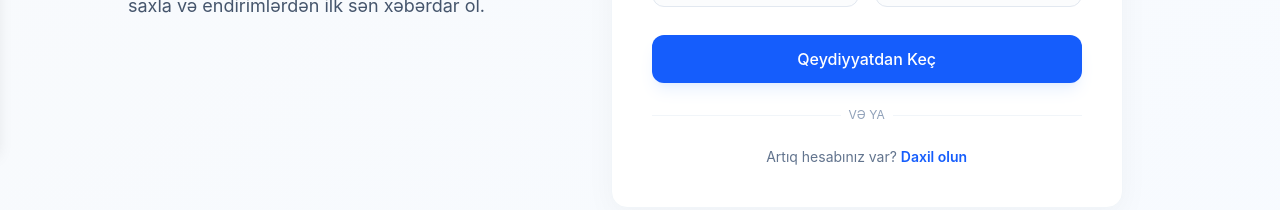
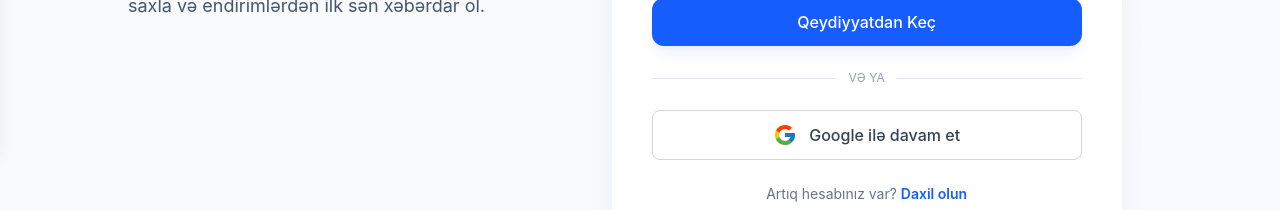
Before and after one commit to Asildar-Hajiyev/DivSuperfon, a React (Vite) app: page /register in a window 1280 px wide. Shown: the part 651-861 px from the top of the page. Built offline with nearby package versions, Linux system fonts and the light colour scheme; no server answers.

Commit message:
add google ile giris ve qeydiyyat

```diff
--- a/src/pages/Login.jsx
+++ b/src/pages/Login.jsx
@@ -1,12 +1,27 @@
 import { Link, useNavigate } from "react-router-dom";
 import LoginRegisterLeft from "../components/LoginRegisterLeft";
 import { useEffect, useState } from "react";
-import { signInWithEmailAndPassword } from "firebase/auth";
+import { GoogleAuthProvider, signInWithEmailAndPassword, signInWithPopup } from "firebase/auth";
 import { auth } from "../firebase/Firebase";
 import { toast } from "react-toastify";
 
+import { FcGoogle } from "react-icons/fc";
+
+const provider = new GoogleAuthProvider()
 function Login() {
 
+ async function googleWithLogin(){
+    try {
+    const response = await signInWithPopup(auth,provider)
+    toast.success("Giriş Uğurludur")
+    const user = response.user
+    if(user){
+      navigate("/profil")
+    }
+    } catch (error) {
+      toast.error(error.message)
+    }
+  }
 
     useEffect(() => {
       window.scrollTo(0, 0);
@@ -90,13 +105,24 @@ function Login() {
             </button>
           </form>
 
-          <div className="relative my-6">
-            <div className="absolute inset-0 flex items-center">
-              <div className="w-full border-t border-slate-100"></div>
+         <div className="my-6">
+            <div className="relative">
+              <div className="absolute inset-0 flex items-center">
+                <div className="w-full border-t border-slate-200"></div>
+              </div>
+
+              <div className="relative flex justify-center text-xs uppercase">
+                <span className="bg-white px-3 text-slate-400">və ya</span>
+              </div>
             </div>
-            <div className="relative flex justify-center text-xs uppercase">
-              <span className="bg-white px-2 text-slate-400">və ya</span>
-            </div>
+
+            {/* Google Button */}
+            <button onClick={googleWithLogin}  className="mt-6 w-full flex items-center justify-center gap-3 border border-gray-300 rounded-lg py-3 hover:bg-gray-50 transition cursor-pointer">
+              <FcGoogle className="text-2xl" />
+              <span className="font-medium text-gray-700">
+                Google ilə davam et
+              </span>
+            </button>
           </div>
 
           <p className="text-center text-sm text-slate-500">
--- a/src/pages/Register.jsx
+++ b/src/pages/Register.jsx
@@ -1,44 +1,62 @@
-import { Link } from "react-router-dom";
+import { Link, useNavigate } from "react-router-dom";
 import LoginRegisterLeft from "../components/LoginRegisterLeft";
 import { useFormik } from "formik";
 import { RegisterFormSchemas } from "../schemas/RegisterFormSchemas";
-import { createUserWithEmailAndPassword } from "firebase/auth";
+import { createUserWithEmailAndPassword, GoogleAuthProvider, signInWithPopup } from "firebase/auth";
 import { toast } from "react-toastify";
 import { auth } from "../firebase/Firebase";
 import { useEffect } from "react";
+import { FcGoogle } from "react-icons/fc";
 
+const provider = new GoogleAuthProvider()
 
 function Register() {
 
+  const   navigate = useNavigate()
+ async function googleWithLogin(){
+    try {
+    const response = await signInWithPopup(auth,provider)
+    toast.success("Ugurla qeydiyyat tamamlandi")
+    const user = response.user
+    if(user){
+      navigate("/profil")
+    }
+    } catch (error) {
+      toast.error(error.message)
+    }
+  }
 
   useEffect(() => {
     window.scrollTo(0, 0);
   }, []);
 
-   const {values ,errors ,handleSubmit, handleChange } = useFormik({
+  const { values, errors, handleSubmit, handleChange } = useFormik({
     initialValues: {
-       email: '',
-       name : '',
-       password : '' ,
-       confirmPassword : '',
+      email: "",
+      name: "",
+      password: "",
+      confirmPassword: "",
     },
-     validationSchema : RegisterFormSchemas,
+    validationSchema: RegisterFormSchemas,
     onSubmit: register,
-
   });
 
-  async function register (values){
+  async function register(values) {
     try {
-
-  const response = await createUserWithEmailAndPassword(auth, values.email, values.password)
-  const user = response.user
-  if(user){
-    toast.success("Qeydiyyat tamamlandi")
-
+      const response = await createUserWithEmailAndPassword(
+        auth,
+        values.email,
+        values.password,
+      );
+      const user = response.user;
+      if (user) {
+        toast.success("Qeydiyyat tamamlandi");
       }
     } catch (error) {
       if (error.code === "auth/email-already-in-use") {
-      toast.error("Bu email artıq qeydiyyatdan keçib. Zəhmət olmasa daxil olun.");
+        toast.error(
+          "Bu email artıq qeydiyyatdan keçib. Zəhmət olmasa daxil olun.",
+        );
       } else if (error.code === "auth/weak-password") {
         toast.error("Şifrə çox zəifdir.");
       } else if (error.code === "auth/invalid-email") {
@@ -52,9 +70,8 @@ function Register() {
   return (
     <div className="min-h-screen bg-gradient-to-br from-slate-50 to-blue-50/50 flex items-center justify-center px-4 py-12 md:px-6">
       <div className="max-w-5xl w-full grid md:grid-cols-12 gap-8 lg:gap-16 items-center">
-
         {/* sol hisse */}
-        <LoginRegisterLeft/>
+        <LoginRegisterLeft />
 
         {/* Right Side - Form */}
         <div className="md:col-span-7 bg-white rounded-2xl shadow-[0_8px_30px_rgb(0,0,0,0.04)] border border-slate-100 p-6 sm:p-10 max-w-lg w-full mx-auto">
@@ -65,14 +82,16 @@ function Register() {
             <p className="text-slate-500 text-sm mt-1">
               Məlumatlarınızı daxil edərək qeydiyyatdan keçin
             </p>
-
           </div>
 
           {/* =========================== */}
 
-          <form className="space-y-5" onSubmit={handleSubmit} >
+          <form className="space-y-5" onSubmit={handleSubmit}>
             <div className="flex flex-col gap-1.5">
-              <label htmlFor="name" className="text-sm font-semibold text-slate-700">
+              <label
+                htmlFor="name"
+                className="text-sm font-semibold text-slate-700"
+              >
                 Tam Adınız
               </label>
               <input
@@ -81,14 +100,16 @@ function Register() {
                 placeholder="exp: white john"
                 value={values.name}
                 onChange={handleChange}
-
                 className="w-full border border-slate-200 rounded-xl p-3 text-sm outline-none transition-all duration-200 focus:border-blue-500 focus:ring-4 focus:ring-blue-500/10 placeholder:text-slate-400 bg-slate-50/50 focus:bg-white"
               />
               {errors.name && <p className="text-red-500">{errors.name}</p>}
             </div>
 
             <div className="flex flex-col gap-1.5">
-              <label htmlFor="email" className="text-sm font-semibold text-slate-700">
+              <label
+                htmlFor="email"
+                className="text-sm font-semibold text-slate-700"
+              >
                 E-poçt
               </label>
               <input
@@ -104,7 +125,10 @@ function Register() {
 
             <div className="grid grid-cols-1 sm:grid-cols-2 gap-4">
               <div className="flex flex-col gap-1.5">
-                <label htmlFor="password" className="text-sm font-semibold text-slate-700">
+                <label
+                  htmlFor="password"
+                  className="text-sm font-semibold text-slate-700"
+                >
                   Şifrə
                 </label>
                 <input
@@ -115,11 +139,16 @@ function Register() {
                   onChange={handleChange}
                   className="w-full border border-slate-200 rounded-xl p-3 text-sm outline-none transition-all duration-200 focus:border-blue-500 focus:ring-4 focus:ring-blue-500/10 placeholder:text-slate-400 bg-slate-50/50 focus:bg-white"
                 />
-                    {errors.password && <p className="text-red-500">{errors.password}</p>}
+                {errors.password && (
+                  <p className="text-red-500">{errors.password}</p>
+                )}
               </div>
 
               <div className="flex flex-col gap-1.5">
-                <label htmlFor="confirmPassword" className="text-sm font-semibold text-slate-700">
+                <label
+                  htmlFor="confirmPassword"
+                  className="text-sm font-semibold text-slate-700"
+                >
                   Şifrənin təsdiqi
                 </label>
                 <input
@@ -129,33 +158,50 @@ function Register() {
                   value={values.confirmPassword}
                   onChange={handleChange}
                   className="w-full border border-slate-200 rounded-xl p-3 text-sm outline-none transition-all duration-200 focus:border-blue-500 focus:ring-4 focus:ring-blue-500/10 placeholder:text-slate-400 bg-slate-50/50 focus:bg-white"
-                />  {errors.confirmPassword && <p className="text-red-500">{errors.confirmPassword}</p>}
+                />{" "}
+                {errors.confirmPassword && (
+                  <p className="text-red-500">{errors.confirmPassword}</p>
+                )}
+              </div>
             </div>
 
-            </div>
-
-            <button onClick={register} className="w-full bg-blue-600 hover:bg-blue-700 text-white font-medium py-3 px-4 rounded-xl shadow-lg shadow-blue-500/10 transition-all duration-200 transform hover:scale-[1.01] active:scale-[0.99] mt-2">
+            <button
+              onClick={register}
+              className="w-full bg-blue-600 hover:bg-blue-700 text-white font-medium py-3 px-4 rounded-xl shadow-lg shadow-blue-500/10 transition-all duration-200 transform hover:scale-[1.01] active:scale-[0.99] mt-2"
+            >
               Qeydiyyatdan Keç
             </button>
           </form>
           {/* =========================== */}
-          <div className="relative my-6">
+          <div className="my-6">
+            <div className="relative">
               <div className="absolute inset-0 flex items-center">
-              <div className="w-full border-t border-slate-100"></div>
+                <div className="w-full border-t border-slate-200"></div>
               </div>
+
               <div className="relative flex justify-center text-xs uppercase">
-              <span className="bg-white px-2 text-slate-400">və ya</span>
+                <span className="bg-white px-3 text-slate-400">və ya</span>
               </div>
             </div>
 
+            {/* Google Button */}
+            <button onClick={googleWithLogin}  className="mt-6 w-full flex items-center justify-center gap-3 border border-gray-300 rounded-lg py-3 hover:bg-gray-50 transition cursor-pointer">
+              <FcGoogle className="text-2xl" />
+              <span className="font-medium text-gray-700">
+                Google ilə davam et
+              </span>
+            </button>
+          </div>
           <p className="text-center text-sm text-slate-500">
             Artıq hesabınız var?{" "}
-            <Link to="/login" className="text-blue-600 font-semibold hover:underline cursor-pointer transition">
+            <Link
+              to="/login"
+              className="text-blue-600 font-semibold hover:underline cursor-pointer transition"
+            >
               Daxil olun
             </Link>
           </p>
         </div>
-
       </div>
     </div>
   );
```
Lines whose indentation alone changed are shown as unchanged.
